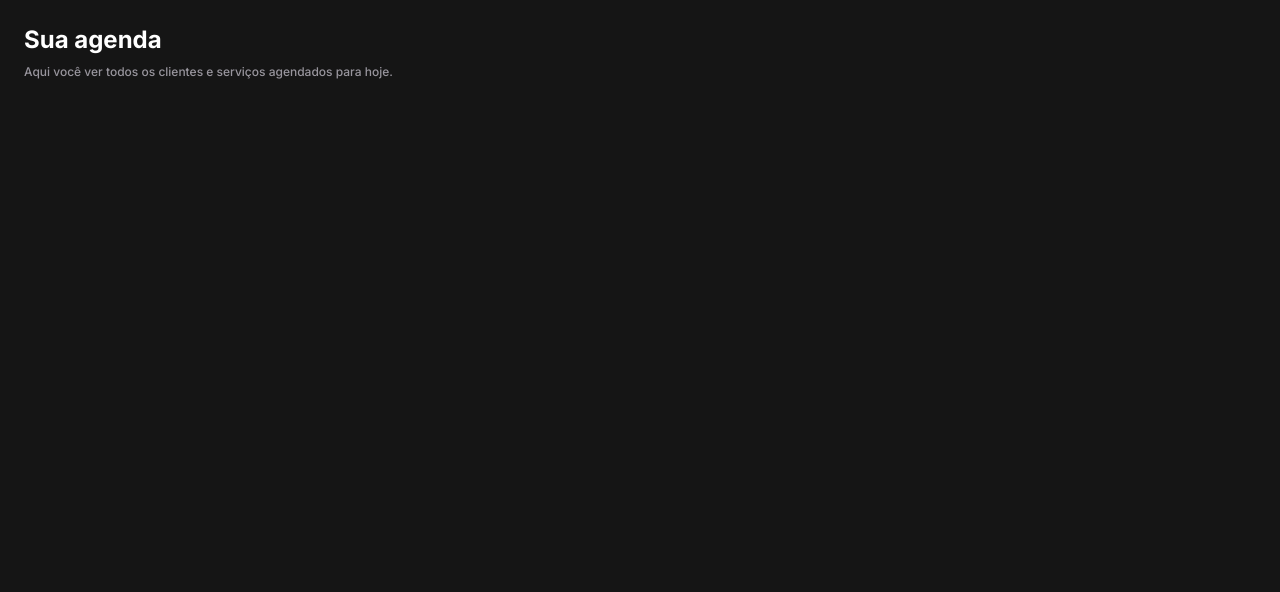
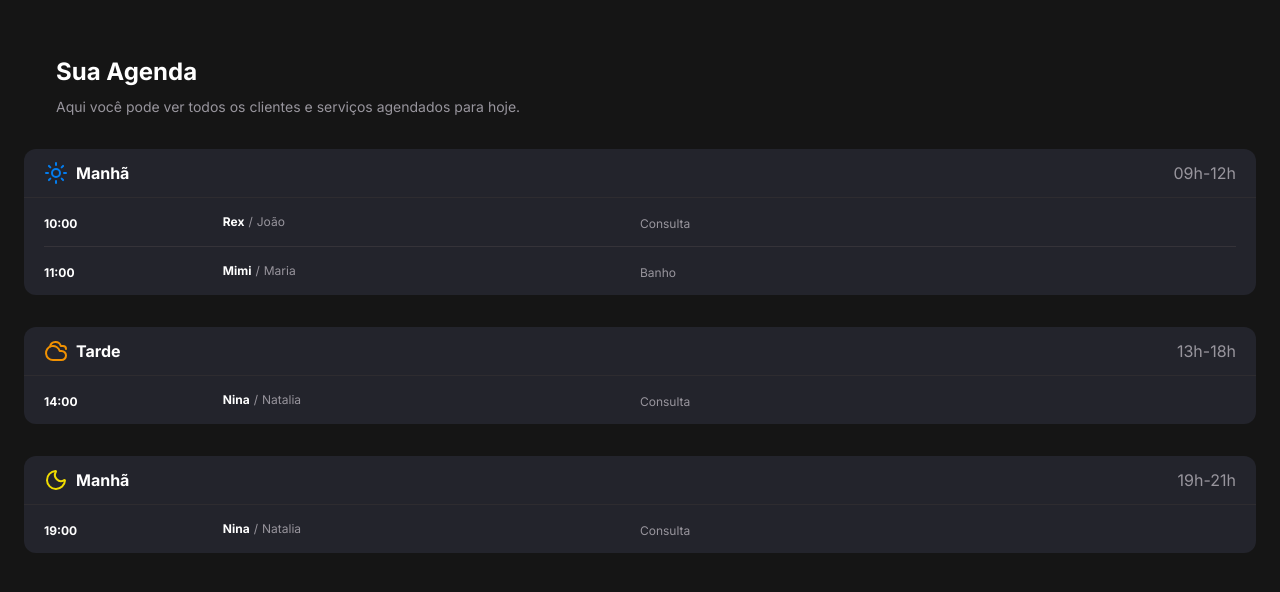
Before and after one commit to maurohenrique27/pet_shop, a Next.js app: page / in a window 1280 px wide. Shown: the top 592 px of the page. Built offline with nearby package versions, Linux system fonts and the light colour scheme; no server answers; the database is empty.

Commit message:
feat: structure complete

```diff
--- a/src/app/page.tsx
+++ b/src/app/page.tsx
@@ -1,13 +1,28 @@
-export default function Home() {
+import { PeriodSection } from "@/components/period-section";
+import { prisma } from "@/lib/prisma";
+import { APPOINTMENT_DATA, groupAppointmentByPeriod } from "@/utils";
+
+export default async function Home() {
+  const appoint = await prisma.appointment.findMany();
+  const periods = groupAppointmentByPeriod(APPOINTMENT_DATA);
+
   return (
-    <div className="bg-background-primary p-6 ">
-      <div className="flex items-center justify-between md:mb-8">
+    <div className="bg-background-primary p-6">
+      <div className="flex items-center justify-between md:m-8">
         <div>
-          <h1 className="text-title text-content-primary mb-2">Sua agenda</h1>
-          <p className="text-paragraph-small text-content-secondary ">
-            Aqui você ver todos os clientes e serviços agendados para hoje.
+          <h1 className="text-title-size text-content-primary mb-2">
+            Sua Agenda
+          </h1>
+          <p className="text-paragraph-medium-size text-content-secondary">
+            Aqui você pode ver todos os clientes e serviços agendados para hoje.
           </p>
         </div>
+      </div>
+
+      <div className="pb-24 md:pb-0">
+        {periods.map((period, index) => (
+          <PeriodSection period={period} key={index} />
+        ))}
       </div>
     </div>
   );
--- /dev/null
+++ b/src/components/appointment-card/appointment-card.tsx
@@ -0,0 +1,47 @@
+import { cn } from "@/lib/utils";
+import { Appointment } from "@/types/appointments";
+
+type AppointmentCardProps = {
+  appointment: Appointment;
+  isFirstInSection?: boolean;
+};
+
+export const AppointmentCard = ({
+  appointment,
+  isFirstInSection = false,
+}: AppointmentCardProps) => {
+  return (
+    <div
+      className={cn(
+        "grid grid-cols-2 md:grid-cols-[15%_35%_30%_20%] items-center py-3",
+        !isFirstInSection && "border-t border-[#353339]",
+      )}
+    >
+      <div className="text-left pr-4 md:pr-0">
+        <span className="text-label-small text-content-primary font-semibold">
+          {appointment.time}
+        </span>
+      </div>
+
+      <div className="text-right md:text-left md:pr-4">
+        <div className="flex items-center justify-end md:justify-start gap-1">
+          <span className=" text-label-small-size text-content-primary font-semibold">
+            {appointment.petName}
+          </span>
+          <span className="text-paragraph-small-size text-content-secondary">
+            /
+          </span>
+          <span className="text-paragraph-small-size text-content-secondary">
+            {appointment.tutorNamer}
+          </span>
+        </div>
+      </div>
+
+      <div className="text-left pr-4 hidden md:block mt-1 md:mt-0 col-span-2 md:col-span-1">
+        <span className="text-paragraph-small-size text-content-secondary">
+          {appointment.description}
+        </span>
+      </div>
+    </div>
+  );
+};
--- /dev/null
+++ b/src/components/appointment-card/index.tsx
@@ -0,0 +1 @@
+export * from "./appointment-card";
--- /dev/null
+++ b/src/components/period-section/index.tsx
@@ -0,0 +1 @@
+export * from "./period-section";
--- /dev/null
+++ b/src/components/period-section/period-section.tsx
@@ -0,0 +1,47 @@
+import { AppointmentPeriod } from "@/types/appointments";
+import { Cloudy, Moon, Sun } from "lucide-react";
+import { AppointmentCard } from "../appointment-card";
+
+type PeriodSectionProps = {
+  period: AppointmentPeriod;
+};
+
+const periodIcons = {
+  morning: <Sun className="text-accent-blue" />,
+  afternoon: <Cloudy className="text-accent-orange" />,
+  evening: <Moon className="text-accent-yellow" />,
+};
+
+export const PeriodSection = ({ period }: PeriodSectionProps) => {
+  return (
+    <section className="mb-8 bg-background-tertiary rounded-xl">
+      <div className="flex items-center px-5 py-3 justify-between border-b border-[#2E2C30]">
+        <div className="flex items-center gap-2">
+          {periodIcons[period?.type]}
+          <h2 className="text-label-large-size text-content-primary">
+            {period?.title}
+          </h2>
+        </div>
+        <span className="text-label-large-size text-content-secondary">
+          {period.timeRange}
+        </span>
+      </div>
+
+      {period.appointments.length > 0 ? (
+        <div className="px-5">
+          <div>
+            {period.appointments.map((appointment, index) => (
+              <AppointmentCard
+                key={index}
+                appointment={appointment}
+                isFirstInSection={index === 0}
+              />
+            ))}
+          </div>
+        </div>
+      ) : (
+        <p>Nenhum agendamento para este período</p>
+      )}
+    </section>
+  );
+};
--- /dev/null
+++ b/src/lib/prisma.ts
@@ -0,0 +1,3 @@
+import { PrismaClient } from "@/generated/prisma";
+
+export const prisma = new PrismaClient();
--- /dev/null
+++ b/src/types/appointments.ts
@@ -0,0 +1,19 @@
+export type AppointmentPeriodDay = "morning" | "afternoon" | "evening";
+
+export type Appointment = {
+  id: string;
+  time: string;
+  petName: string;
+  tutorNamer: string;
+  phone: string;
+  description: string;
+  scheduleAt: Date;
+  period: AppointmentPeriodDay;
+};
+
+export type AppointmentPeriod = {
+  title: string;
+  type: AppointmentPeriodDay;
+  timeRange: string;
+  appointments: Appointment[];
+};
--- /dev/null
+++ b/src/utils/appointments-utils.ts
@@ -0,0 +1,57 @@
+import { Appointment as AppointmentPrisma } from "@/generated/prisma";
+import {
+  Appointment,
+  AppointmentPeriod,
+  AppointmentPeriodDay,
+} from "@/types/appointments";
+
+export const getPeriod = (hour: number): AppointmentPeriodDay => {
+  if (hour >= 9 && hour < 12) return "morning";
+  if (hour >= 13 && hour < 18) return "afternoon";
+  return "evening";
+};
+
+export function groupAppointmentByPeriod(
+  appointments: AppointmentPrisma[],
+): AppointmentPeriod[] {
+  const transformedAppointments: Appointment[] = appointments?.map((apt) => ({
+    ...apt,
+    time: apt.scheduleAt.toLocaleTimeString("pt-BR", {
+      hour: "2-digit",
+      minute: "2-digit",
+    }),
+    service: apt.description,
+    period: getPeriod(apt.scheduleAt.getHours()),
+  }));
+
+  const morningAppointments = transformedAppointments.filter(
+    (apt) => apt.period === "morning",
+  );
+  const afternoonAppointments = transformedAppointments.filter(
+    (apt) => apt.period === "afternoon",
+  );
+  const eveningAppointments = transformedAppointments.filter(
+    (apt) => apt.period === "evening",
+  );
+
+  return [
+    {
+      title: "Manhã",
+      type: "morning",
+      timeRange: "09h-12h",
+      appointments: morningAppointments,
+    },
+    {
+      title: "Tarde",
+      type: "afternoon",
+      timeRange: "13h-18h",
+      appointments: afternoonAppointments,
+    },
+    {
+      title: "Manhã",
+      type: "evening",
+      timeRange: "19h-21h",
+      appointments: eveningAppointments,
+    },
+  ];
+}
--- /dev/null
+++ b/src/utils/index.ts
@@ -0,0 +1,2 @@
+export * from "./appointments-utils";
+export * from "./mock-data";
--- /dev/null
+++ b/src/utils/mock-data.ts
@@ -0,0 +1,34 @@
+export const APPOINTMENT_DATA = [
+  {
+    id: "1",
+    petName: "Rex",
+    description: "Consulta",
+    tutorNamer: "João",
+    phone: "1234567890",
+    scheduleAt: new Date("2025-08-17T10:00:00"),
+  },
+  {
+    id: "2",
+    petName: "Mimi",
+    tutorNamer: "Maria",
+    description: "Banho",
+    phone: "1234567890",
+    scheduleAt: new Date("2025-08-17T11:00:00"),
+  },
+  {
+    id: "3",
+    petName: "Nina",
+    tutorNamer: "Natalia",
+    description: "Consulta",
+    phone: "1234567890",
+    scheduleAt: new Date("2025-08-17T14:00:00"),
+  },
+  {
+    id: "4",
+    petName: "Nina",
+    tutorNamer: "Natalia",
+    description: "Consulta",
+    phone: "1234567890",
+    scheduleAt: new Date("2025-08-17T19:00:00"),
+  },
+];
```
